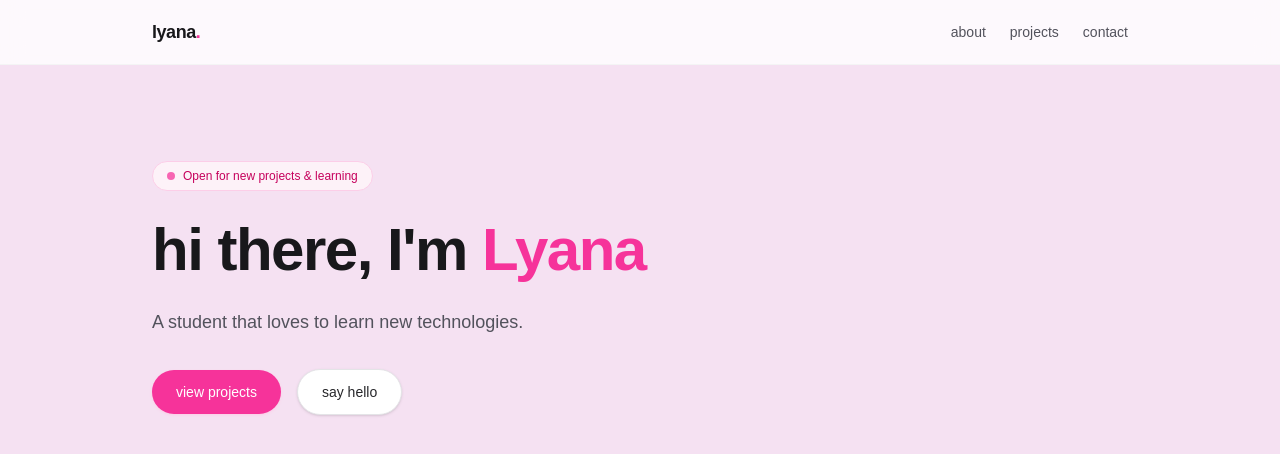
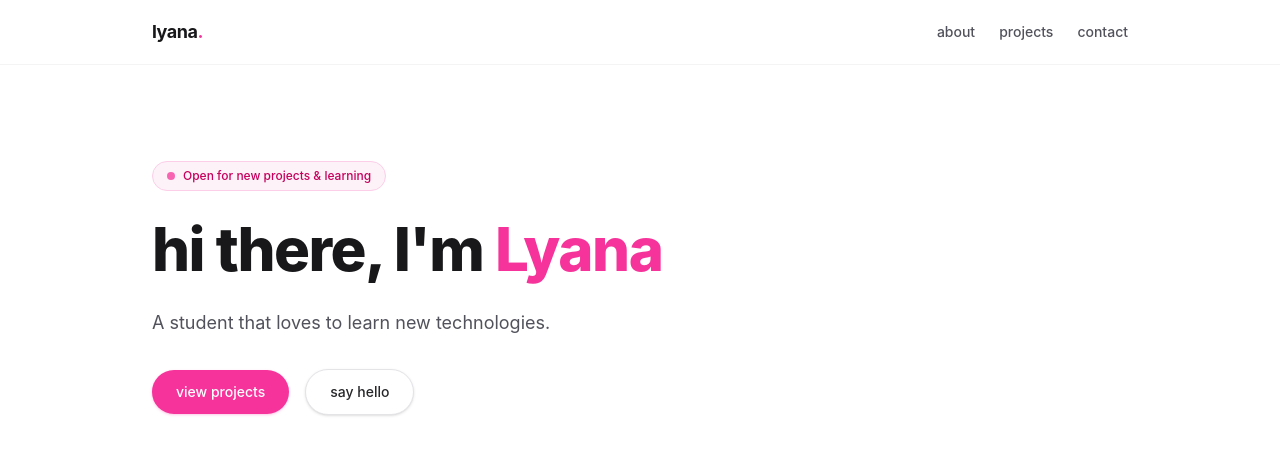
Before and after one commit to lyanmaskuri/lyana-portfolio, a Next.js app: page / in a window 1280 px wide. Shown: the top 454 px of the page. Built offline with nearby package versions, Linux system fonts and the light colour scheme.

Commit message:
feat: add global styles and Tailwind configuration in globals.css

```diff
--- a/app/globals.css
+++ b/app/globals.css
@@ -1,26 +1,27 @@
 @import "tailwindcss";
 
 :root {
-  --background: #f5e1f2;
-  --foreground: #f2ddef;
+  --background: #ffffff;
+  --foreground: #18181b;
 }
 
 @theme inline {
   --color-background: var(--background);
   --color-foreground: var(--foreground);
-  --font-sans: var(--font-geist-sans);
-  --font-mono: var(--font-geist-mono);
 }
 
-@media (prefers-color-scheme: dark) {
-  :root {
-    --background: #ffc0e2;
-    --foreground: #ededed;
-  }
+html {
+  scroll-behavior: smooth;
 }
 
 body {
   background: var(--background);
   color: var(--foreground);
-  font-family: Arial, Helvetica, sans-serif;
+  font-family: -apple-system, BlinkMacSystemFont, "Segoe UI", Roboto, "Helvetica Neue", Arial, sans-serif;
 }
+
+/* Aesthetic soft pink text selection highlight */
+::selection {
+  background-color: #fce7f3;
+  color: #831843;
+}
```
